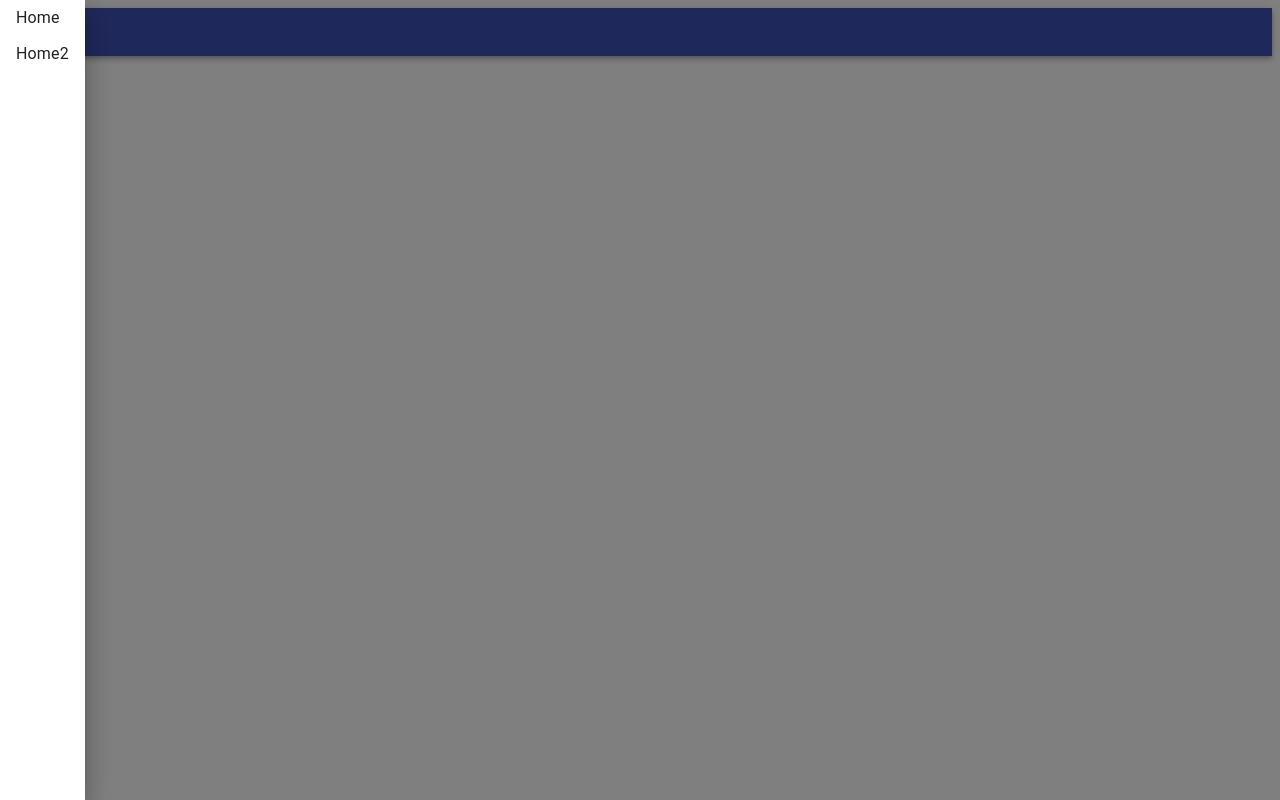
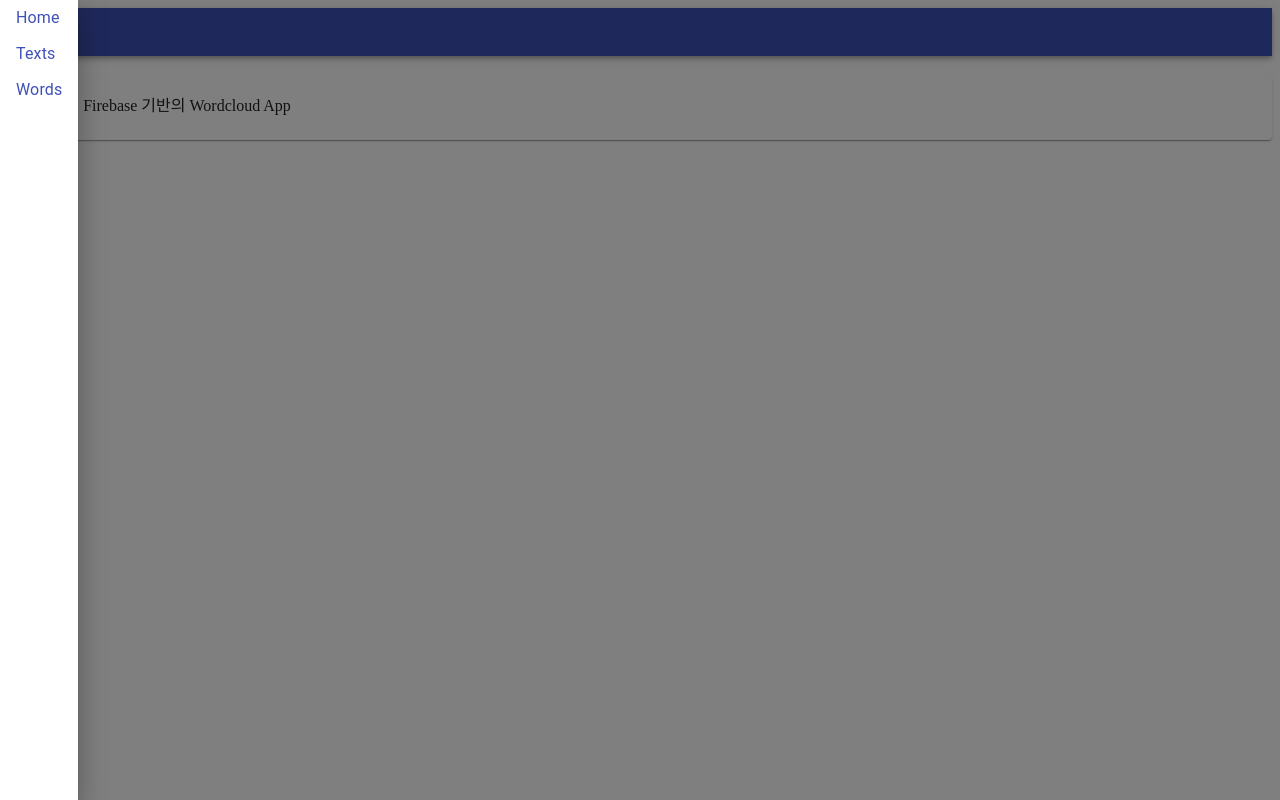
Before and after one commit to rudalson/react-wordcloud, a React app: page /#/ in a window 1280 px wide. Both pictures are taken after a click on the button 32 px from the left and 32 px from the top of the page. Built offline with nearby package versions, Linux system fonts and the light colour scheme.

Commit message:
added thr router module

```diff
--- a/package.json
+++ b/package.json
@@ -10,6 +10,7 @@
     "@material-ui/icons": "^4.5.1",
     "react": "^16.12.0",
     "react-dom": "^16.12.0",
+    "react-router-dom": "^5.1.2",
     "yarn": "^1.19.2"
   },
   "scripts": {
--- a/src/components/App.js
+++ b/src/components/App.js
@@ -1,10 +1,22 @@
 import React from 'react';
+import {HashRouter as Router, Route} from 'react-router-dom';
 import AppShell from './AppShell';
+import Home from './Home';
+import Texts from './Texts';
+import Words from './Words';
 
 class App extends React.Component {
     render() {
         return (
-            <AppShell/>
+            <Router>
+                <AppShell>
+                    <div>
+                        <Route exact path="/" component={Home}/>
+                        <Route exact path="/texts" component={Texts}/>
+                        <Route exact path="/words" component={Words}/>
+                    </div>
+                </AppShell>
+            </Router>
         );
     }
 }
--- a/src/components/AppShell.js
+++ b/src/components/AppShell.js
@@ -1,4 +1,6 @@
 import React from 'react';
+import { Link as RouterLink } from 'react-router-dom';
+import Link from '@material-ui/core/Link';
 import {withStyles} from '@material-ui/core/styles';
 import AppBar from '@material-ui/core/AppBar';
 import Drawer from '@material-ui/core/Drawer';
@@ -26,6 +28,7 @@ class AppShell extends React.Component {
     render() {
         const { classes } = this.props;
         return (
+            <div>
                 <div className={classes.root}>
                     <AppBar position="static">
                         <IconButton className={classes.menuButton} color="inherit" onClick={this.handleDrawerToggle}>
@@ -33,9 +36,26 @@ class AppShell extends React.Component {
                         </IconButton>
                     </AppBar>
                     <Drawer open={this.state.toggle}>
-                    <MenuItem onClick={this.handleDrawerToggle}>Home</MenuItem>
-                    <MenuItem onClick={this.handleDrawerToggle}>Home2</MenuItem>
+                        <MenuItem onClick={this.handleDrawerToggle}>
+                            <Link component={RouterLink} to="/">
+                                Home
+                            </Link>
+                        </MenuItem>
+                        <MenuItem onClick={this.handleDrawerToggle}>
+                            <Link component={RouterLink} to="/texts">
+                                Texts
+                            </Link>
+                        </MenuItem>
+                        <MenuItem onClick={this.handleDrawerToggle}>
+                            <Link component={RouterLink} to="/words">
+                                Words
+                            </Link>
+                        </MenuItem>
                     </Drawer>
+                </div>
+                <div id="content" style={{margin: 'auto', marginTop: '20px'}}>
+                    {React.cloneElement(this.props.children)}
+                </div>
             </div>
         );
     }
--- /dev/null
+++ b/src/components/Home.js
@@ -0,0 +1,17 @@
+import React from 'react';
+import Card from '@material-ui/core/Card';
+import CardContent from '@material-ui/core/CardContent';
+
+class Home extends React.Component {
+    render() {
+        return (
+            <Card>
+                <CardContent>
+                    React 및 Firebase 기반의 Wordcloud App
+                </CardContent>
+            </Card>
+        );
+    }
+}
+
+export default Home;
--- /dev/null
+++ b/src/components/Texts.js
@@ -0,0 +1,17 @@
+import React from 'react';
+import Card from '@material-ui/core/Card';
+import CardContent from '@material-ui/core/CardContent';
+
+class Texts extends React.Component {
+    render() {
+        return (
+            <Card>
+                <CardContent>
+                    Texts 페이지
+                </CardContent>
+            </Card>
+        );
+    }
+}
+
+export default Texts;
--- /dev/null
+++ b/src/components/Words.js
@@ -0,0 +1,17 @@
+import React from 'react';
+import Card from '@material-ui/core/Card';
+import CardContent from '@material-ui/core/CardContent';
+
+class Words extends React.Component {
+    render() {
+        return (
+            <Card>
+                <CardContent>
+                    Words 페이지
+                </CardContent>
+            </Card>
+        );
+    }
+}
+
+export default Words;
```
Also changed, not shown: 2 other files (tests, documents, lock files or other folders). Lines whose indentation alone changed are shown as unchanged.
